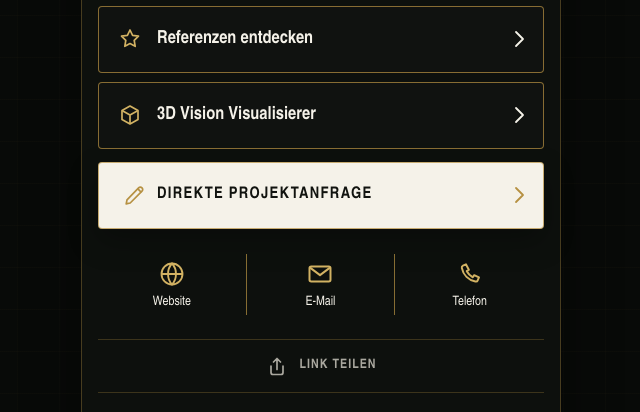
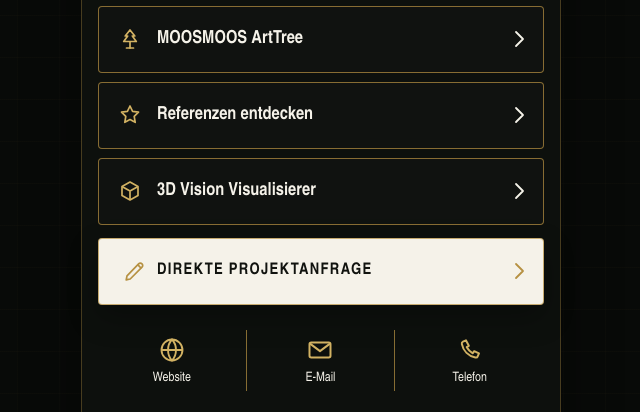
Before and after one commit to jan21102003-lgtm/MOOSMOOS, a plain HTML site: page index.html in a window 1280 px wide. Shown: the part 1035-1447 px from the top of the page, without its empty margins (319-959 px from the left). Drawn offline with Linux system fonts and the light colour scheme.

Commit message:
Add MOOSMOOS ArtTree link

```diff
--- a/index.html
+++ b/index.html
@@ -538,6 +538,7 @@
   gallery: `<svg class="icon" viewBox="0 0 24 24" fill="none" aria-hidden="true"><path d="m12 3 2.6 5.3 5.9.9-4.3 4.2 1 5.9-5.2-2.8-5.2 2.8 1-5.9-4.3-4.2 5.9-.9L12 3Z" stroke="currentColor" stroke-width="1.7" stroke-linejoin="round"/></svg>`,
   cube: `<svg class="icon" viewBox="0 0 24 24" fill="none" aria-hidden="true"><path d="m12 3 8 4.5v9L12 21l-8-4.5v-9L12 3Z" stroke="currentColor" stroke-width="1.7" stroke-linejoin="round"/><path d="m4.4 7.7 7.6 4.4 7.6-4.4M12 12.1V21" stroke="currentColor" stroke-width="1.7" stroke-linejoin="round"/></svg>`,
   droplet: `<svg class="icon" viewBox="0 0 24 24" fill="none" aria-hidden="true"><path d="M12 2.8S5.5 10 5.5 14.8a6.5 6.5 0 0 0 13 0C18.5 10 12 2.8 12 2.8Z" stroke="currentColor" stroke-width="1.7" stroke-linejoin="round"/><path d="M9 15.2a3.2 3.2 0 0 0 3.2 3.2" stroke="currentColor" stroke-width="1.7" stroke-linecap="round"/></svg>`,
+  tree: `<svg class="icon" viewBox="0 0 24 24" fill="none" aria-hidden="true"><path d="M12 21v-6" stroke="currentColor" stroke-width="1.7" stroke-linecap="round"/><path d="M8.5 21h7" stroke="currentColor" stroke-width="1.7" stroke-linecap="round"/><path d="M12 3 7.2 9h2.5l-4 5.5h12.6l-4-5.5h2.5L12 3Z" stroke="currentColor" stroke-width="1.7" stroke-linejoin="round"/></svg>`,
   pin: `<svg class="icon" viewBox="0 0 24 24" fill="none" aria-hidden="true"><path d="M19 10c0 5.2-7 11-7 11S5 15.2 5 10a7 7 0 1 1 14 0Z" stroke="currentColor" stroke-width="1.7"/><circle cx="12" cy="10" r="2.3" stroke="currentColor" stroke-width="1.7"/></svg>`,
   chevron: `<svg class="icon" viewBox="0 0 24 24" fill="none" aria-hidden="true"><path d="m9 5 7 7-7 7" stroke="currentColor" stroke-width="1.8" stroke-linecap="round" stroke-linejoin="round"/></svg>`,
   globe: `<svg class="icon" viewBox="0 0 24 24" fill="none" aria-hidden="true"><circle cx="12" cy="12" r="9" stroke="currentColor" stroke-width="1.6"/><path d="M3.4 12h17.2M12 3c2.3 2.4 3.4 5.4 3.4 9S14.3 18.6 12 21c-2.3-2.4-3.4-5.4-3.4-9S9.7 5.4 12 3Z" stroke="currentColor" stroke-width="1.6"/></svg>`,
@@ -571,6 +572,11 @@
     label: "MOOSMOOS Heavensbreeze",
     url: "https://www.heavensbreeze.de/",
     icon: "droplet"
+  },
+  {
+    label: "MOOSMOOS ArtTree",
+    url: "https://moosmoos.de/arttree-kunstbaeume/",
+    icon: "tree"
   },
   {
     label: "Referenzen entdecken",
```
